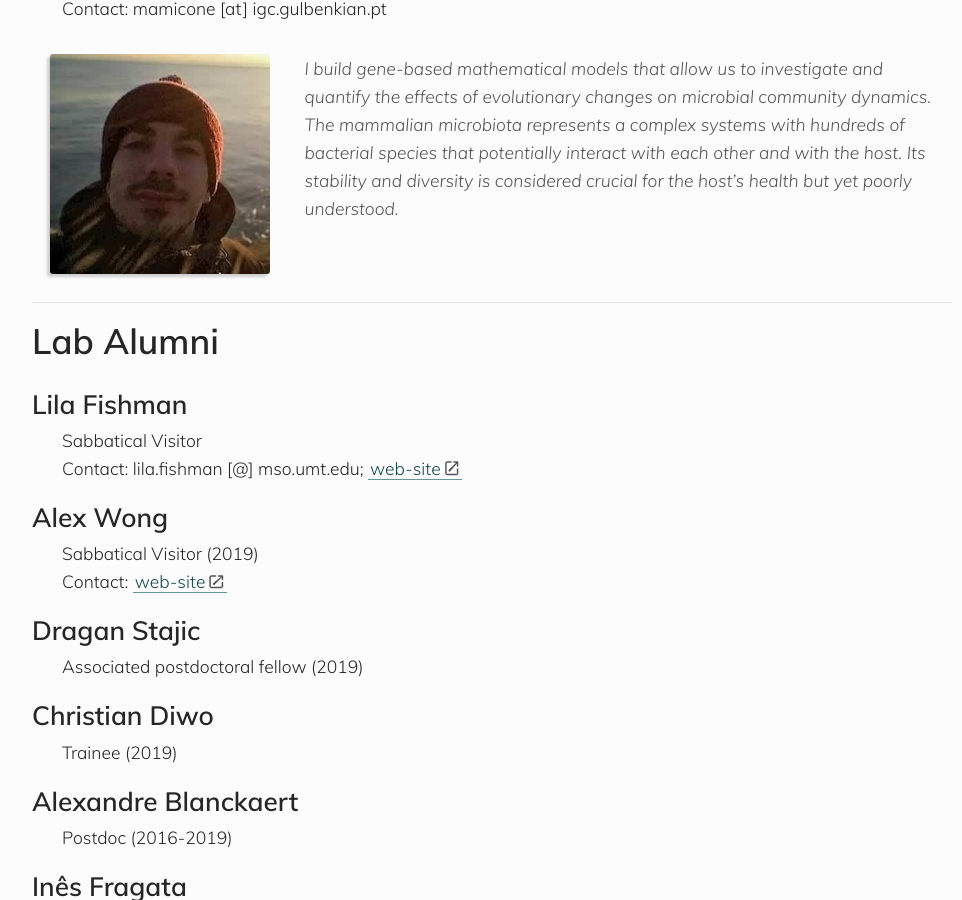
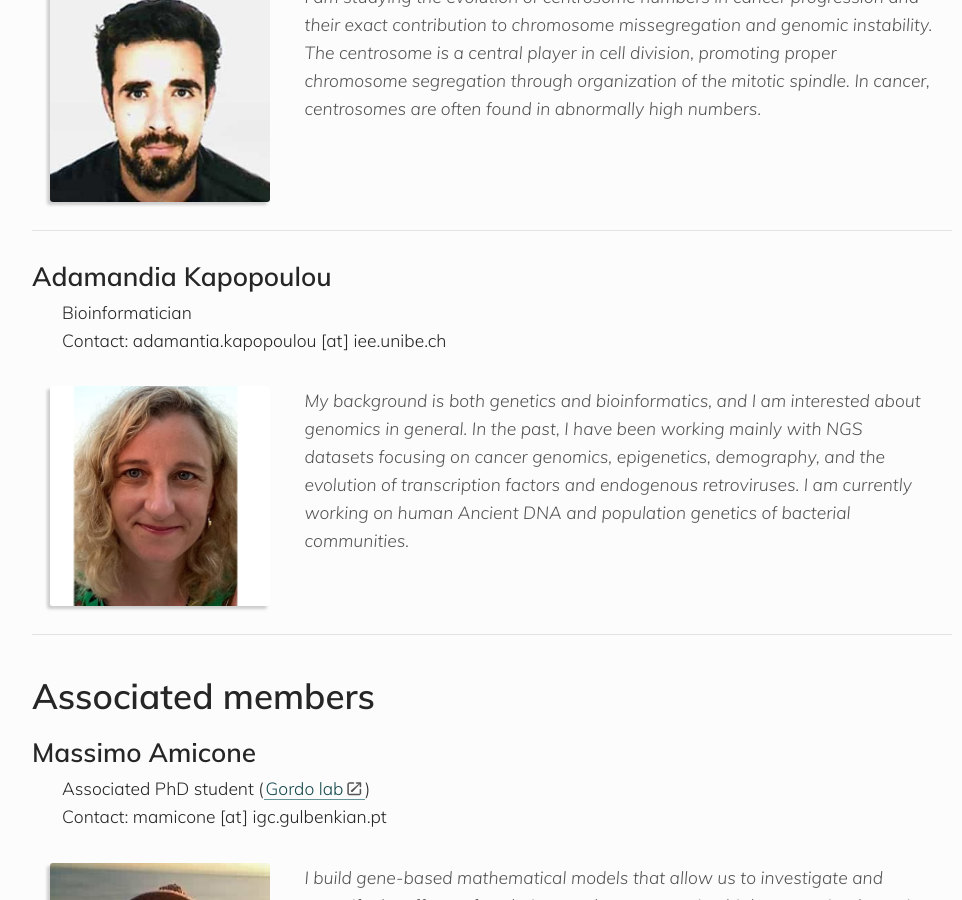
Before and after one commit to banklab/banklab.github.io, a Jekyll site: the page built from people.md, in a window 1280 px wide and 900 px high, scrolled down 3466 px. Shown: the whole window, without its empty margins (148-1110 px from the left). Built offline with Jekyll 4.4.1, drawn with Linux system fonts in a browser that asks for light colours; some web fonts are replaced; some of the changed text lies outside the part shown.

```diff
--- a/people.md
+++ b/people.md
@@ -61,6 +61,16 @@
 
 ---
 
+## Loic Marrec
+
+* Postdoctoral fellow
+* Contact: loic.marrec [at] iee.unibe.ch
+
+![Photo of Ana Y. Loic Marrec](/assets/img/team/loic_marrec_320x320.jpg)
+<i>I'm excited to get started in the Division of Theoretical Ecology and Evolution where I will study various aspects of evolutionary processes. I will mainly focus on evolutionary rescue mechanisms using analytical methods and stochastic simulations.</i>
+
+---
+
 ## Ana-Hermina Ghenu
 
 * PhD student (co-supervised by Isabel Gordo)
@@ -78,6 +88,16 @@
 
 ![Photo of Marco Louro](/assets/img/team/marco_louro_320x320.jpg)
 <i>I am studying  the evolution of centrosome numbers in cancer progression and their exact contribution to chromosome missegregation and genomic instability. The centrosome is a central player in cell division, promoting proper chromosome segregation through organization of the mitotic spindle. In cancer, centrosomes are often found in abnormally high numbers.</i>
+
+---
+
+## Adamandia Kapopoulou
+
+* Bioinformatician
+* Contact: adamantia.kapopoulou [at] iee.unibe.ch
+
+![Photo of Adamandia Kapopoulou](/assets/img/team/adamandia_kapopoulou_320x320.jpg)
+<i>My background is both genetics and bioinformatics, and I am interested about genomics in general. In the past, I have been working mainly with NGS datasets focusing on cancer genomics, epigenetics, demography, and the evolution of transcription factors and endogenous retroviruses. I am currently working on human Ancient DNA and population genetics of bacterial communities.</i>
 
 ---
 
```
Also changed, not shown: assets/img/team/adamandia_kapopoulou_320x320.jpg (added), assets/img/team/loic_marrec_320x320.jpg (added).
